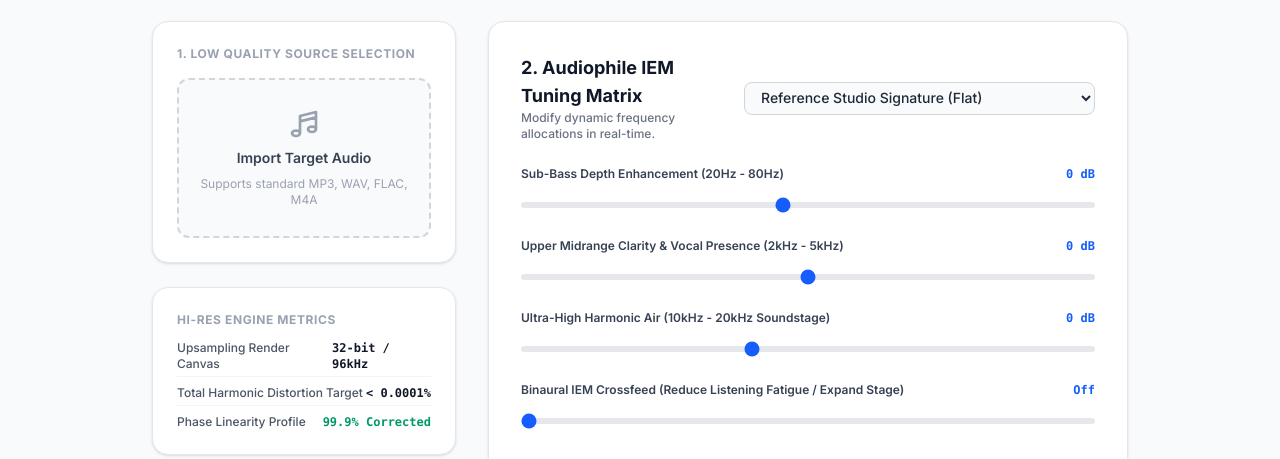
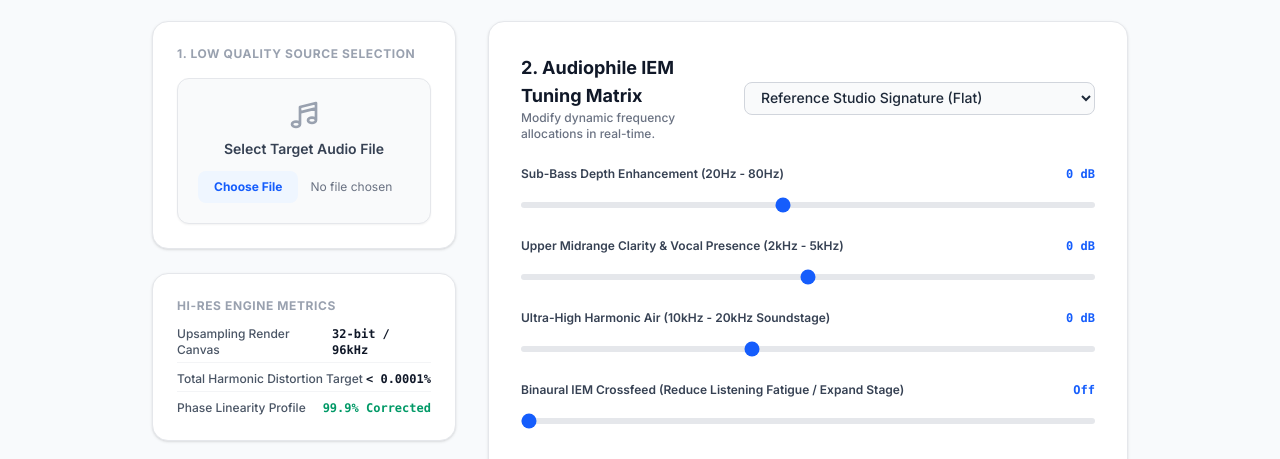
Before and after one commit to arosakshay-debug/pure-audio-converter, a plain HTML site: page index.html in a window 1280 px wide. Shown: the part 302-761 px from the top of the page. Drawn offline with nearby package versions, Linux system fonts and the light colour scheme.

Commit message:
Update index.html

```diff
--- a/index.html
+++ b/index.html
@@ -57,23 +57,27 @@
 
         <!-- Left Column: Upload & Core Audio Stats -->
         <div class="md:col-span-1 space-y-6">
-            <!-- 1. Low Quality Source Selection (FIXED INPUT) -->
+            <!-- 1. Low Quality Source Selection (BULLETPROOF NATIVE VERSION) -->
             <div class="bg-white border border-gray-200 rounded-2xl p-6 shadow-sm">
                 <h2 class="text-xs font-bold text-gray-400 uppercase tracking-wider mb-4">1. Low Quality Source Selection</h2>
 
-                <!-- Fixed interactive wrapper container -->
-                <div onclick="document.getElementById('audioFile').click()" class="group flex flex-col items-center justify-center w-full h-40 border-2 border-dashed border-gray-300 hover:border-blue-500 rounded-xl cursor-pointer bg-gray-50 hover:bg-blue-50/30 transition p-4 text-center">
-                    <div class="flex flex-col items-center justify-center space-y-2 pointer-events-none">
-                        <svg class="w-8 h-8 text-gray-400 group-hover:text-blue-600 transition" fill="none" stroke="currentColor" viewBox="0 0 24 24"><path stroke-linecap="round" stroke-linejoin="round" stroke-width="2" d="M9 19V6l12-3v13M9 19c0 1.105-1.343 2-3 2s-3-.895-3-2 1.343-2 3-2 3 .895 3 2zm12-3c0 1.105-1.343 2-3 2s-3-.895-3-2 1.343-2 3-2 3 .895 3 2zM9 10l12-3"></path></svg>
-                        <p class="text-sm text-gray-700 font-semibold group-hover:text-blue-600 transition">Import Target Audio</p>
-                        <p class="text-xs text-gray-400">Supports standard MP3, WAV, FLAC, M4A</p>
-                    </div>
+                <div class="flex flex-col items-center justify-center w-full p-5 rounded-xl bg-gray-50 border border-gray-200 text-center shadow-xs">
+                    <svg class="w-8 h-8 text-gray-400 mb-2" fill="none" stroke="currentColor" viewBox="0 0 24 24">
+                        <path stroke-linecap="round" stroke-linejoin="round" stroke-width="2" d="M9 19V6l12-3v13M9 19c0 1.105-1.343 2-3 2s-3-.895-3-2 1.343-2 3-2 3 .895 3 2zm12-3c0 1.105-1.343 2-3 2s-3-.895-3-2 1.343-2 3-2 3 .895 3 2zM9 10l12-3"></path>
+                    </svg>
+                    <p class="text-sm text-gray-700 font-semibold mb-3">Select Target Audio File</p>
+
+                    <!-- Native visible input with beautiful custom Google styling applied directly to the button -->
+                    <input type="file" id="audioFile" accept="audio/*"
+                        class="text-xs text-gray-500
+                        file:mr-3 file:py-2 file:px-4
+                        file:rounded-lg file:border-0
+                        file:text-xs file:font-bold
+                        file:bg-blue-50 file:text-blue-600
+                        hover:file:bg-blue-100 cursor-pointer w-full flex justify-center text-center" />
                 </div>
 
-                <!-- Safely isolated file handler input -->
-                <input type="file" id="audioFile" class="hidden" accept="audio/*" />
-
-                <div id="fileInfo" class="mt-4 hidden p-3 rounded-lg bg-gray-50 border border-gray-200 text-xs text-gray-600 space-y-1">
+                <div id="fileInfo" class="mt-4 hidden p-3 rounded-lg bg-gray-100 border border-gray-200 text-xs text-gray-600 space-y-1">
                     <p class="text-gray-900 font-semibold truncate" id="fileName">Track: -</p>
                     <p>Engine status: <span class="text-emerald-600 font-bold">Ready to Upsample</span></p>
                 </div>
@@ -166,7 +170,7 @@
     <section id="database" class="max-w-5xl w-full mx-auto px-6 py-12 border-t border-gray-200">
         <div class="mb-6">
             <h2 class="text-xl font-bold text-gray-900">Interactive Specific IEM Tuning Database</h2>
-            <p class="text-xs text-gray-500 font-medium mt-1">Select your exact dynamic or planar driver hardware model to instantly patch known tuning issues and match optimized frequency targets.</p>
+            <p class="text-xs text-gray-500 mt-1 font-medium">Select your exact dynamic or planar driver hardware model to instantly patch known tuning issues and match optimized frequency targets.</p>
         </div>
 
         <!-- Realtime Searchable Database Layout -->
@@ -237,9 +241,9 @@
             cross: { el: document.getElementById('crossfeedSlider'), val: document.getElementById('crossfeedVal'), suffix: '%' }
         };
 
-        // Track Input File Event Hook (Updated to work with our new click container layout)
+        // Track Input File Event Hook
         audioFile.addEventListener('change', function() {
-            if(this.files[0]) {
+            if(this.files && this.files[0]) {
                 const fileURL = URL.createObjectURL(this.files[0]);
                 audioElement.src = fileURL;
                 fileName.innerText = `Track: ${this.files[0].name}`;
@@ -306,4 +310,6 @@
         // Event hooks linking slider UI nodes to real-time DSP logic
         sliders.bass.el.addEventListener('input', (e) => {
             if(bassFilter) bassFilter.gain.value = e.target.value;
-            sliders.bass.val.innerText = e.target.value + sliders.bass
+            sliders.bass.val.innerText = e.target.value + sliders.bass.suffix;
+        });
+        sliders.mid.el.add
```
